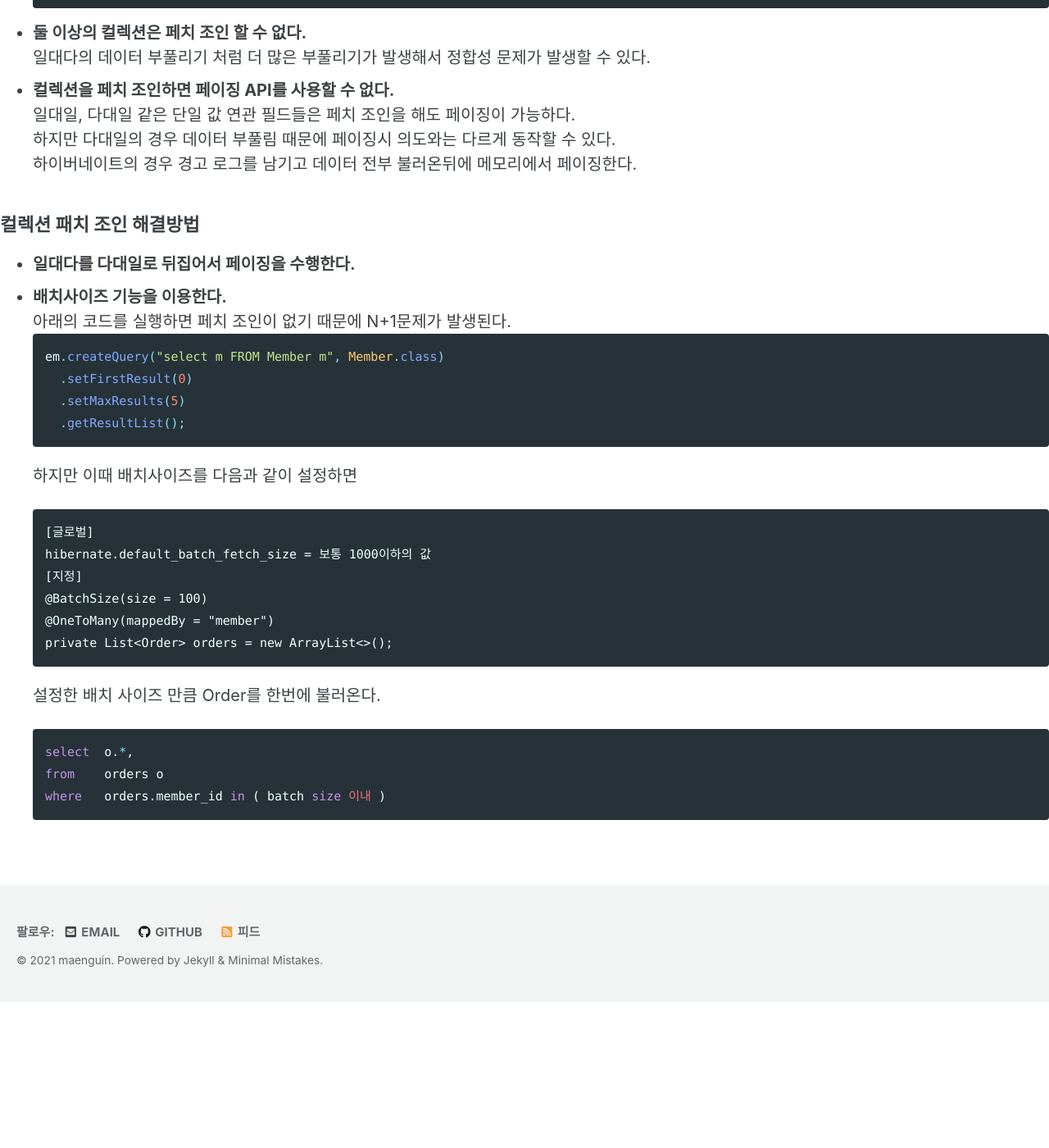
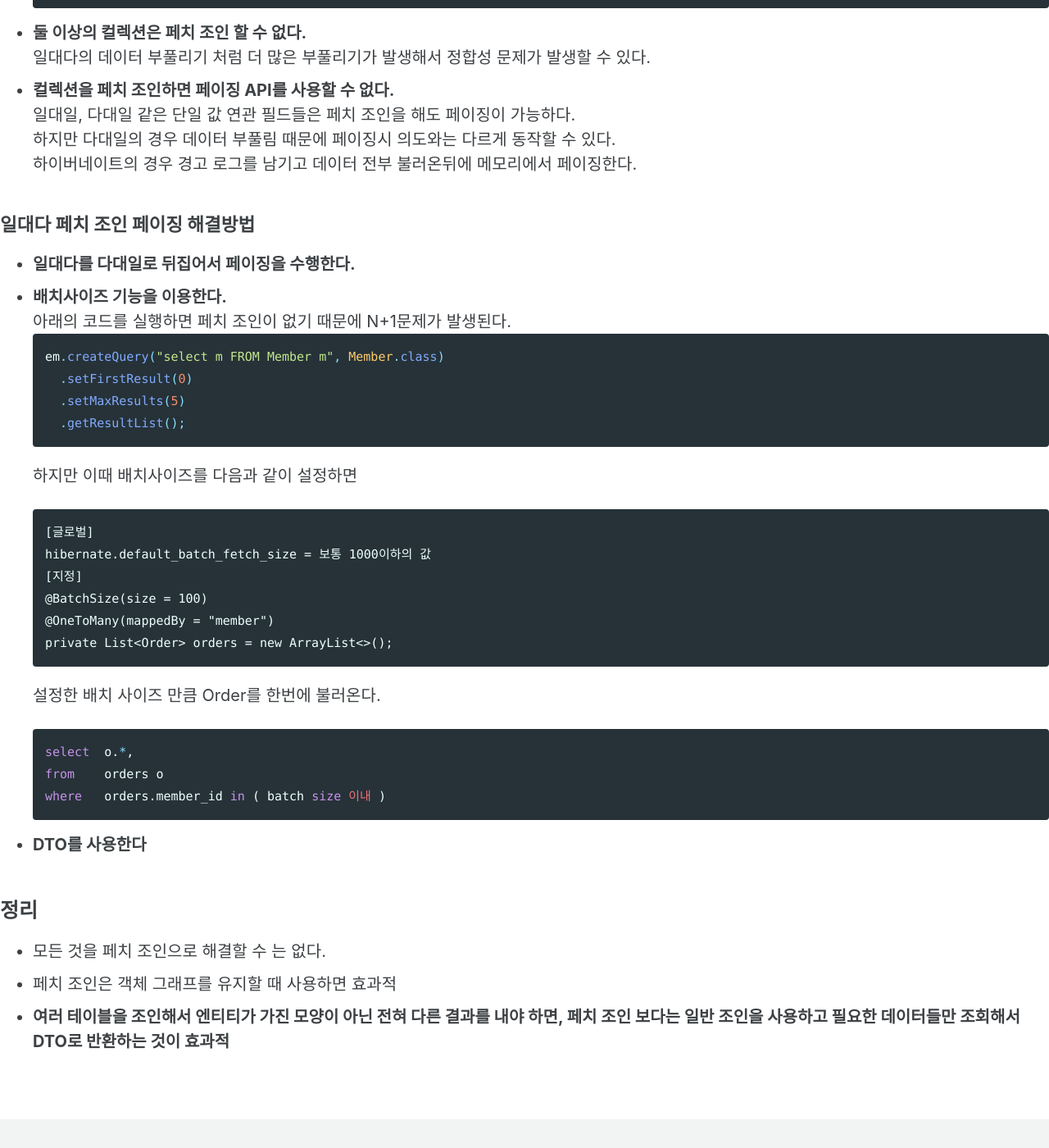
Before and after one commit to maenguin/maenguin.github.io, a Jekyll site: the page built from private/2021-01-20-jpa-jpql-fetch-join.md, in a window 1280 px wide and 1400 px high, scrolled down 5082 px. Shown: the whole window at 82% size. Built offline with Jekyll 4.4.1, drawn with Linux system fonts in a browser that asks for light colours; cached includes are drawn as plain includes; our own code applies the rules of GitHub Pages for plain Markdown files; before the commit the page ends 6304 px from its top, so only the background shows below that.

Commit message:
Update 2021-01-20-jpa-jpql-fetch-join.md

````diff
--- a/private/2021-01-20-jpa-jpql-fetch-join.md
+++ b/private/2021-01-20-jpa-jpql-fetch-join.md
@@ -176,7 +176,7 @@ for(Member member : members) {
   하지만 다대일의 경우 데이터 부풀림 때문에 페이징시 의도와는 다르게 동작할 수 있다.
   하이버네이트의 경우 경고 로그를 남기고 데이터 전부 불러온뒤에 메모리에서 페이징한다.
 
-### 컬렉션 패치 조인 해결방법
+### 일대다 페치 조인 페이징 해결방법
 * **일대다를 다대일로 뒤집어서 페이징을 수행한다.**
 * **배치사이즈 기능을 이용한다.**
   아래의 코드를 실행하면 페치 조인이 없기 때문에 N+1문제가 발생된다.
@@ -201,3 +201,9 @@ for(Member member : members) {
   from    orders o
   where   orders.member_id in ( batch size 이내 )
   ```
+* **DTO를 사용한다**
+
+## 정리
+* 모든 것을 페치 조인으로 해결할 수 는 없다.
+* 페치 조인은 객체 그래프를 유지할 때 사용하면 효과적
+* **여러 테이블을 조인해서 엔티티가 가진 모양이 아닌 전혀 다른 결과를 내야 하면, 페치 조인 보다는 일반 조인을 사용하고 필요한 데이터들만 조회해서 DTO로 반환하는 것이 효과적**
````
